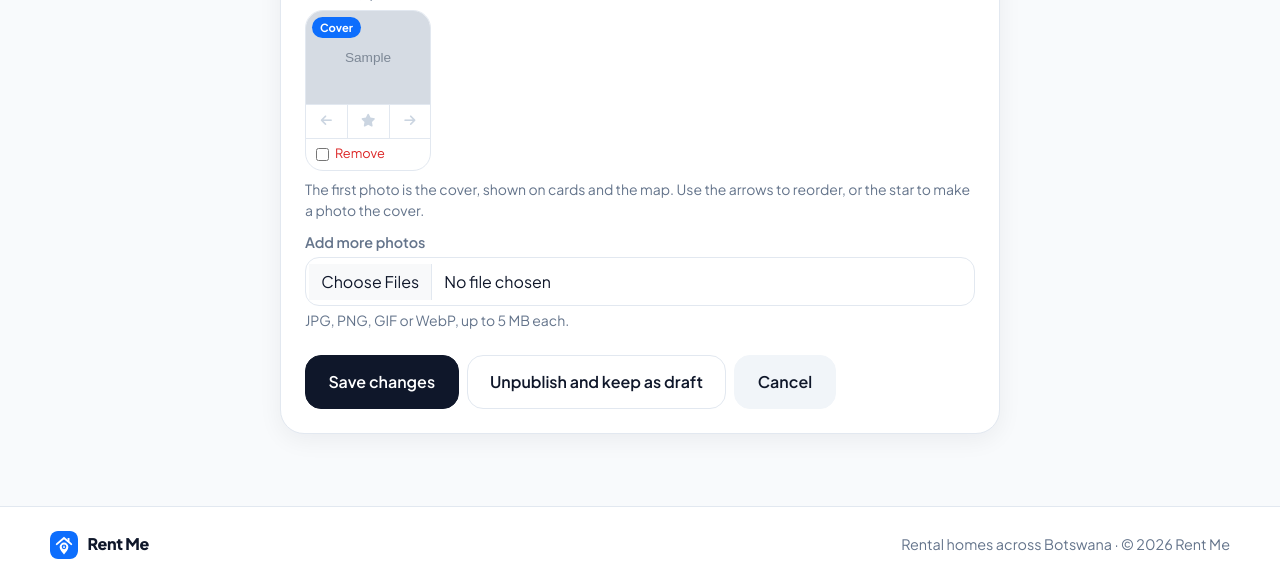
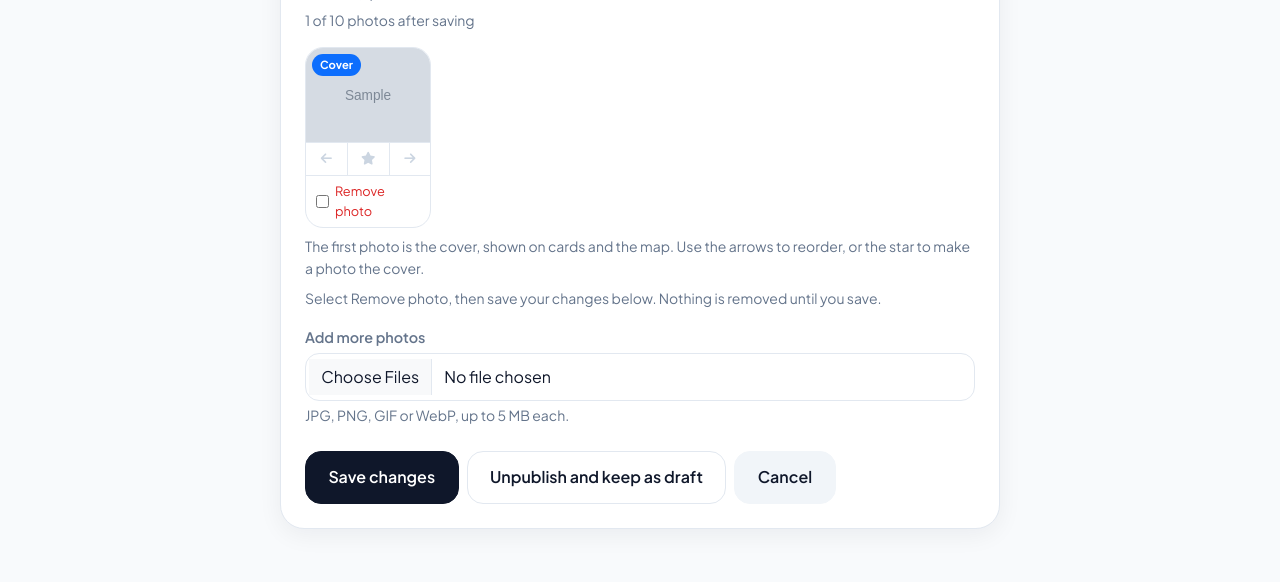
Before and after one commit to TrodSticks/rent_me_app, a Flask app: page /property/1/update in a window 1280 px wide. Shown: the part 1586-2168 px from the top of the page. Before the commit the page ends 2145 px from the top, so only its background shows below. Run offline with Flask 3, Linux system fonts and the light colour scheme; a user stored in the database is signed in; tables that the repository leaves empty hold one stand-in row (values such as "Sample post"); grey boxes marked "Sample" are stand-in pictures; parts of the project's set-up code (start-up, migrations or seed data) failed here and were passed over; some libraries are stand-ins or nearby versions.

Commit message:
Make photo removal and draft saving clearer

```diff
--- a/static/photo_manager.js
+++ b/static/photo_manager.js
@@ -9,6 +9,8 @@
     const input = document.getElementById('photos');
     const previews = document.getElementById('photo-previews');
     const warning = document.getElementById('photo-warning');
+    const count = document.getElementById('photo-count');
+    const removalNotice = document.getElementById('photo-removal-notice');
     const maxPhotos = Number(manager.dataset.max);
     const maxBytes = Number(manager.dataset.maxBytes);
 
@@ -30,7 +32,9 @@
 
         grid.addEventListener('change', event => {
             if (event.target.name === 'remove_photos') {
-                event.target.closest('.rm-photo-tile').classList.toggle('is-removed', event.target.checked);
+                const tile = event.target.closest('.rm-photo-tile');
+                tile.classList.toggle('is-removed', event.target.checked);
+                tile.querySelector('.remove-label').textContent = event.target.checked ? 'Undo removal' : 'Remove photo';
                 check();
             }
         });
@@ -45,6 +49,12 @@
         const files = [...input.files];
         const tooBig = files.filter(file => file.size > maxBytes).map(file => file.name);
         const total = keptCount() + files.length;
+        if (count) count.textContent = `${total} of ${maxPhotos} photos after saving`;
+        if (removalNotice) {
+            const removed = grid.querySelectorAll('input[name="remove_photos"]:checked').length;
+            removalNotice.hidden = removed === 0;
+            removalNotice.textContent = `${removed} photo${removed === 1 ? '' : 's'} marked for removal. Save your changes below to apply. Select Undo removal to keep a photo.`;
+        }
         let message = '';
         if (tooBig.length) {
             message = `Larger than 5 MB: ${tooBig.join(', ')}. Choose smaller photos.`;
@@ -71,4 +81,12 @@
         }));
         check();
     });
+    if (grid) {
+        grid.querySelectorAll('input[name="remove_photos"]').forEach(box => {
+            const tile = box.closest('.rm-photo-tile');
+            tile.classList.toggle('is-removed', box.checked);
+            tile.querySelector('.remove-label').textContent = box.checked ? 'Undo removal' : 'Remove photo';
+        });
+    }
+    check();
 })();
--- a/templates/create_property.html
+++ b/templates/create_property.html
@@ -111,6 +111,7 @@
                 <!-- Photos -->
                 <div class="mb-4" id="photo-manager" data-max="{{ config.MAX_PHOTOS }}" data-max-bytes="{{ config.MAX_IMAGE_BYTES }}">
                     <span class="form-label d-block">Photos <span class="text-muted fw-normal">(up to {{ config.MAX_PHOTOS }})</span></span>
+                    <p class="form-text" id="photo-count" aria-live="polite">{{ photos|length }} of {{ config.MAX_PHOTOS }} photos</p>
                     {% if photos %}
                         <ul class="rm-photo-grid" id="photo-grid" aria-label="Photos on this listing">
                             {% for photo in photos %}
@@ -124,12 +125,14 @@
                                         <button type="button" data-move="1" aria-label="Move photo {{ loop.index }} later"><i class="fas fa-arrow-right"></i></button>
                                     </div>
                                     <label class="rm-photo-remove">
-                                        <input type="checkbox" name="remove_photos" value="{{ photo.id }}"> Remove
+                                        <input type="checkbox" name="remove_photos" value="{{ photo.id }}" aria-label="Remove photo {{ loop.index }} when saving"> <span class="remove-label">Remove photo</span>
                                     </label>
                                 </li>
                             {% endfor %}
                         </ul>
                         <div class="form-text mb-2">The first photo is the cover, shown on cards and the map. Use the arrows to reorder, or the star to make a photo the cover.</div>
+                        <p class="form-text">Select Remove photo, then save your changes below. Nothing is removed until you save.</p>
+                        <p class="alert alert-warning" id="photo-removal-notice" role="status" hidden></p>
                     {% endif %}
                     <label for="photos" class="form-label small text-muted mb-1">{{ 'Add more photos' if photos else 'Choose photos' }}</label>
                     <input type="file" class="form-control" id="photos" name="photos" multiple
@@ -155,7 +158,7 @@
                     {% if property and property.is_published %}Save changes{% elif property %}Publish listing{% else %}Add Property{% endif %}
                 </button>
                 <button type="submit" name="action" value="draft" class="btn btn-outline-secondary btn-lg">
-                    {{ 'Unpublish and keep as draft' if property and property.is_published else 'Save as draft' }}
+                    {% if property and property.is_published %}Unpublish and keep as draft{% elif property %}Save changes — keep as draft{% else %}Save as draft{% endif %}
                 </button>
                 <a href="{{ url_for('main.dashboard') }}" class="btn btn-light btn-lg">Cancel</a>
             </div>
```
